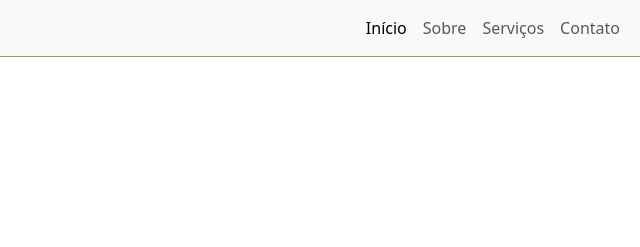
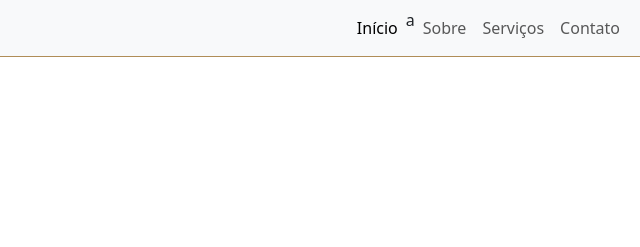
Before and after one commit to TulioLagroteria/avigos, a website: page public/index.html in a window 1280 px wide. Shown: the top 247 px of the page, 640-1280 px from the left. Drawn offline with nearby package versions, Linux system fonts and the light colour scheme; files that its build step writes are made by us from their sources; files whose address does not match are found by name.

Commit message:
Atualizar o index.html

```diff
--- a/public/index.html
+++ b/public/index.html
@@ -23,6 +23,7 @@
                         <li class="nav-item">
                             <a class="nav-link active" aria-current="page" href="#">Início</a>
                         </li>
+<p>a</>
                         <li class="nav-item">
                             <a class="nav-link" href="#">Sobre</a>
                         </li>
```
